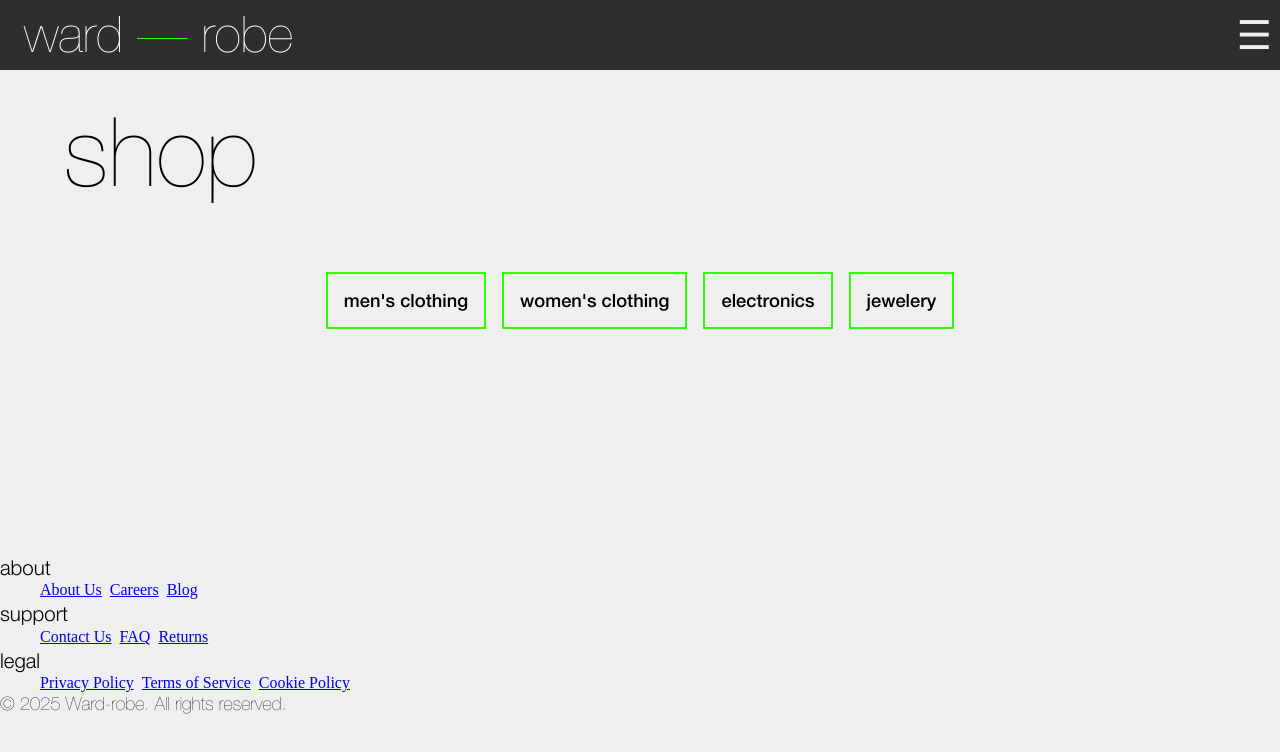
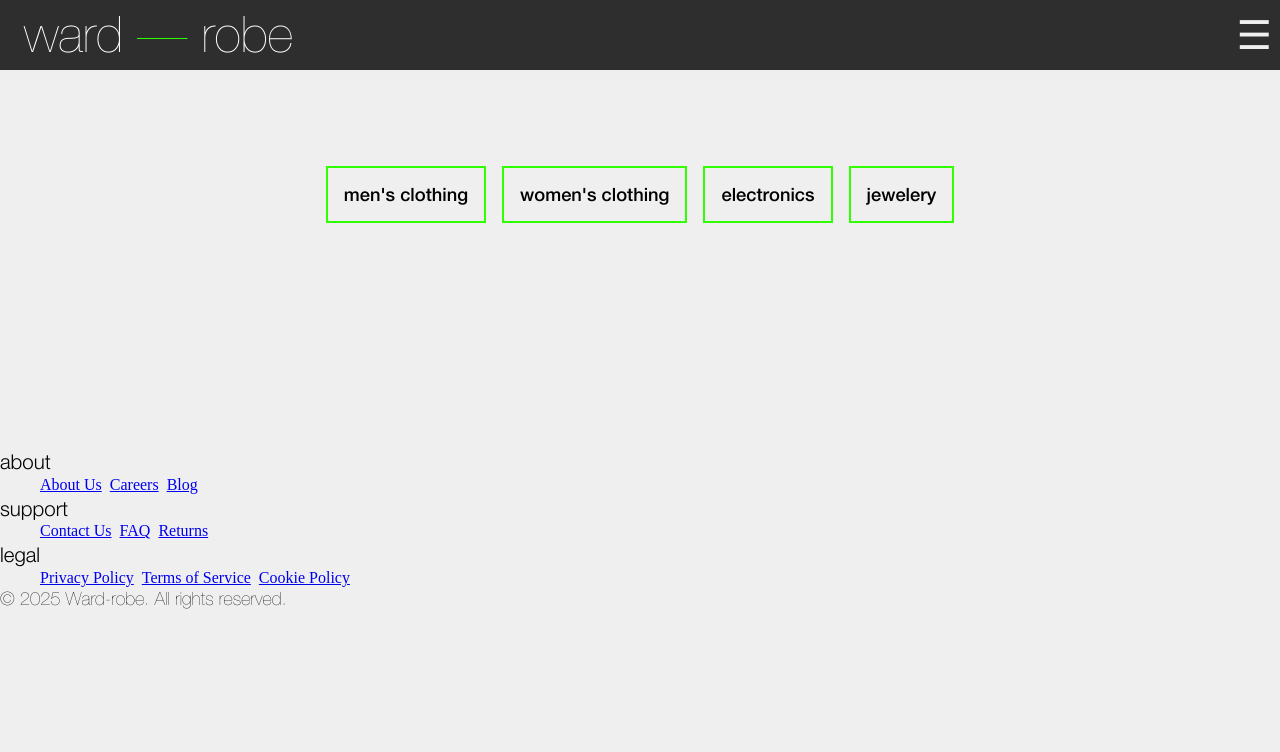
Before and after one commit to GilesS420/Exam_project_UX, a plain HTML site: page products.html in a window 1280 px wide. Drawn offline with Linux system fonts and the light colour scheme; no server answers.

Commit message:
Update products.html

```diff
--- a/products.html
+++ b/products.html
@@ -40,8 +40,6 @@
     <main class="products-main">
 
         <section class="products-header">
-            <h1>shop</h1>
-
                 <div class="category-filters">
                 <button class="category-btn">men's clothing</button>
                 <button class="category-btn">women's clothing</button>
```
